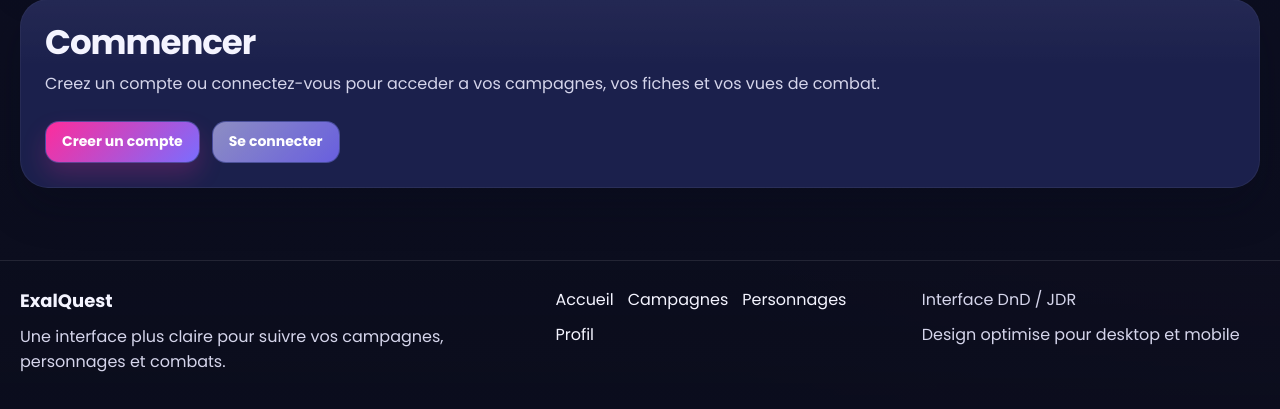
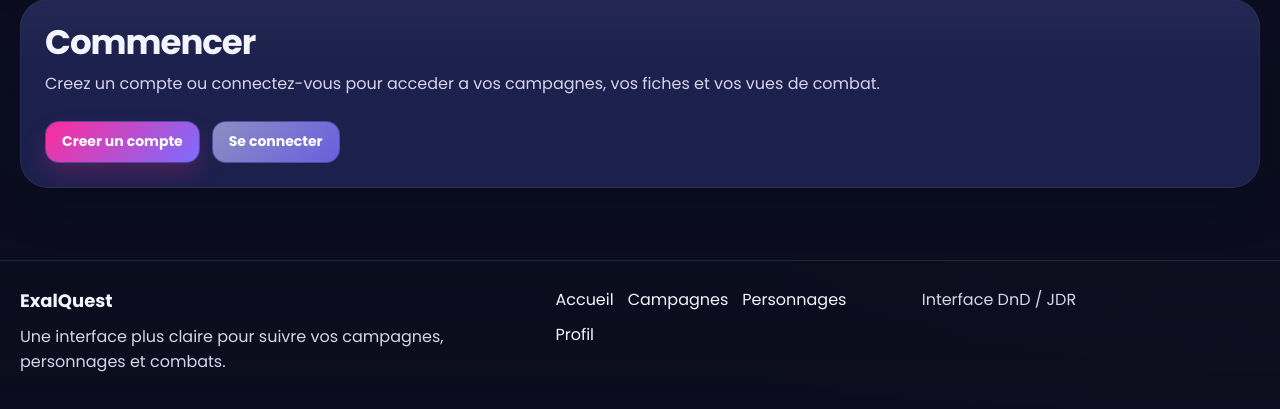
Before and after one commit to Jonathan2433/DND_FIGHT_TRACKER, a Flask app: page / in a window 1280 px wide. Shown: the part 1043-1452 px from the top of the page. Run offline with Flask 3, Linux system fonts and the light colour scheme; the visitor is signed in with stand-in values (Sample User, id 1).

Commit message:
fix workflow

```diff
--- a/templates/base.html
+++ b/templates/base.html
@@ -125,7 +125,6 @@
 
                 <div class="site-footer__meta">
                     <span>Interface DnD / JDR</span>
-                    <span>Design optimise pour desktop et mobile</span>
                 </div>
             </div>
         </footer>
```
